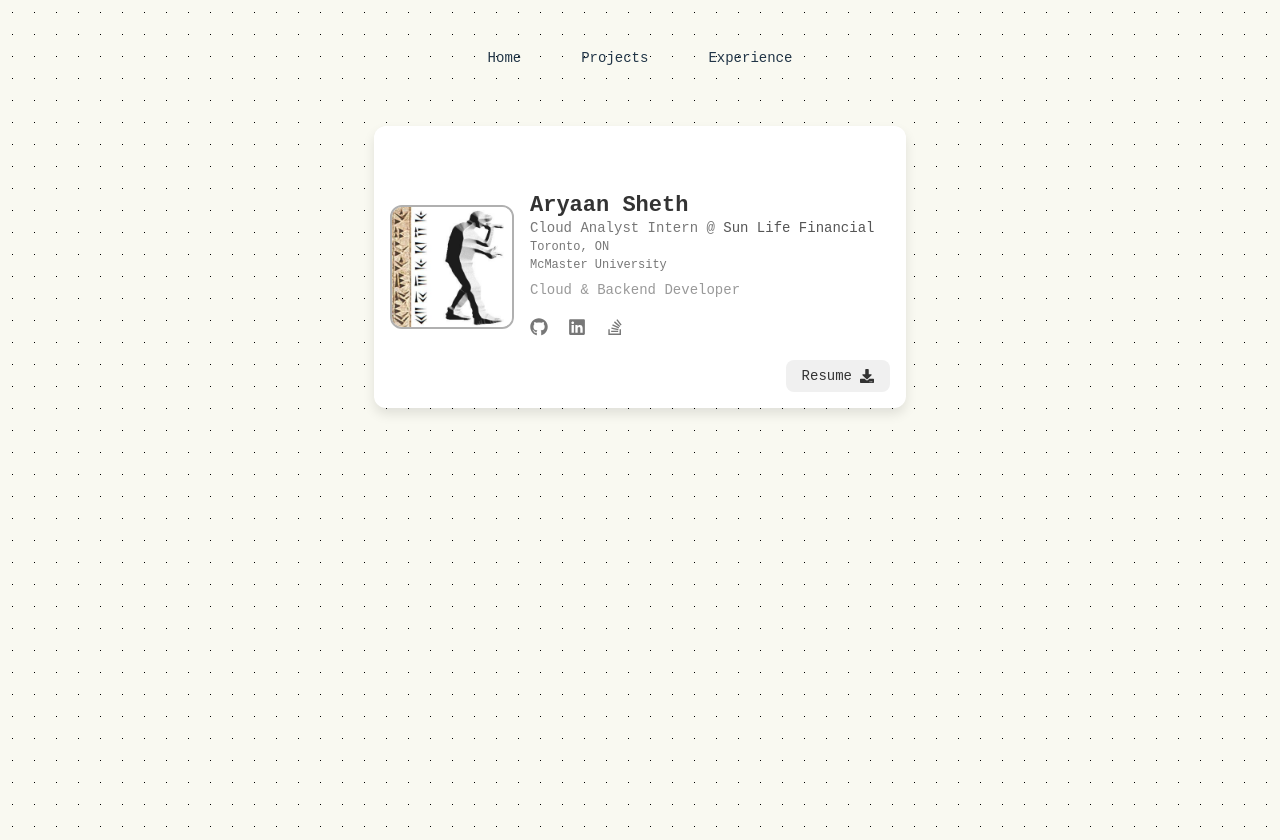
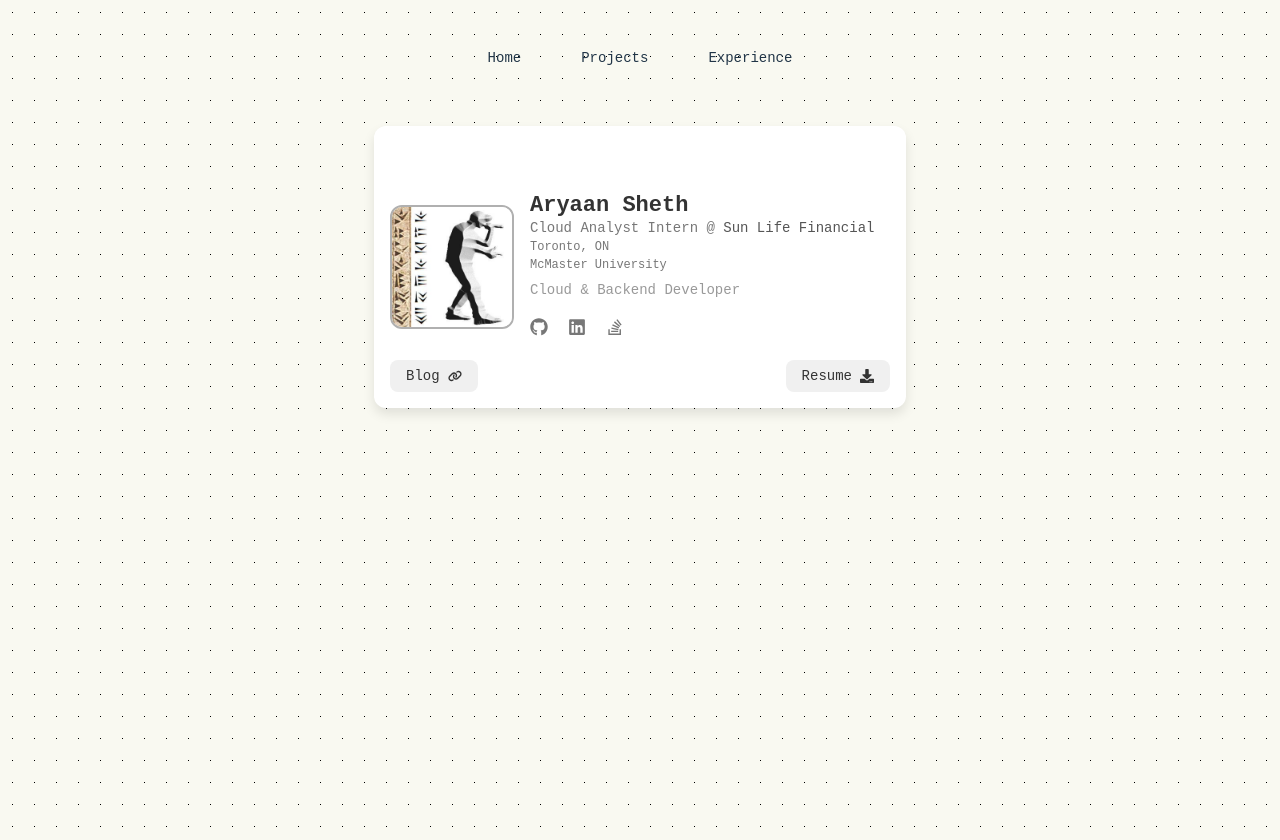
Before and after one commit to AryaanSheth/portfolio, a React (Vite) app: page / in a window 1280 px wide. Built offline with nearby package versions, Linux system fonts and the light colour scheme; a web font is replaced by a local one.

Commit message:
feat: add blog button to card

```diff
--- a/src/components/Card/Card.css
+++ b/src/components/Card/Card.css
@@ -122,6 +122,33 @@ body {
     transform: scale(1.05);
 }
 
+.blog-button {
+    position: absolute;
+    bottom: 16px;
+    left: 16px;
+}
+
+.blog-button a {
+    display: inline-flex;
+    align-items: center;
+    justify-content: center;
+    gap: 8px;
+    padding: 8px 16px;
+    border-radius: 8px;
+    font-size: 14px;
+    color: #333333;
+    background-color: #f0f0f0;
+    text-decoration: none;
+    transition:
+        background-color 0.3s ease,
+        transform 0.2s ease;
+}
+
+.blog-button a:hover {
+    background-color: #e0e0e0;
+    transform: scale(1.05);
+}
+
 /* Mobile styles */
 @media (max-width: 768px) {
     .card {
--- a/src/components/Card/Card.tsx
+++ b/src/components/Card/Card.tsx
@@ -6,6 +6,7 @@ import {
   FaStackOverflow,
   FaDownload,
 } from "react-icons/fa";
+import { FaLink } from "react-icons/fa6";
 
 interface IDCardProps {
   name: string;
@@ -113,6 +114,15 @@ const IDCard: React.FC<IDCardProps> = ({
           Resume <FaDownload />
         </a>
       </div>
+      <div className="blog-button">
+        <a
+          href="https://aryaansheth.github.io/blog/"
+          target="_blank"
+          rel="noopener noreferrer"
+        >
+          Blog <FaLink />
+        </a>
+      </div>
     </div>
   );
 };
```
